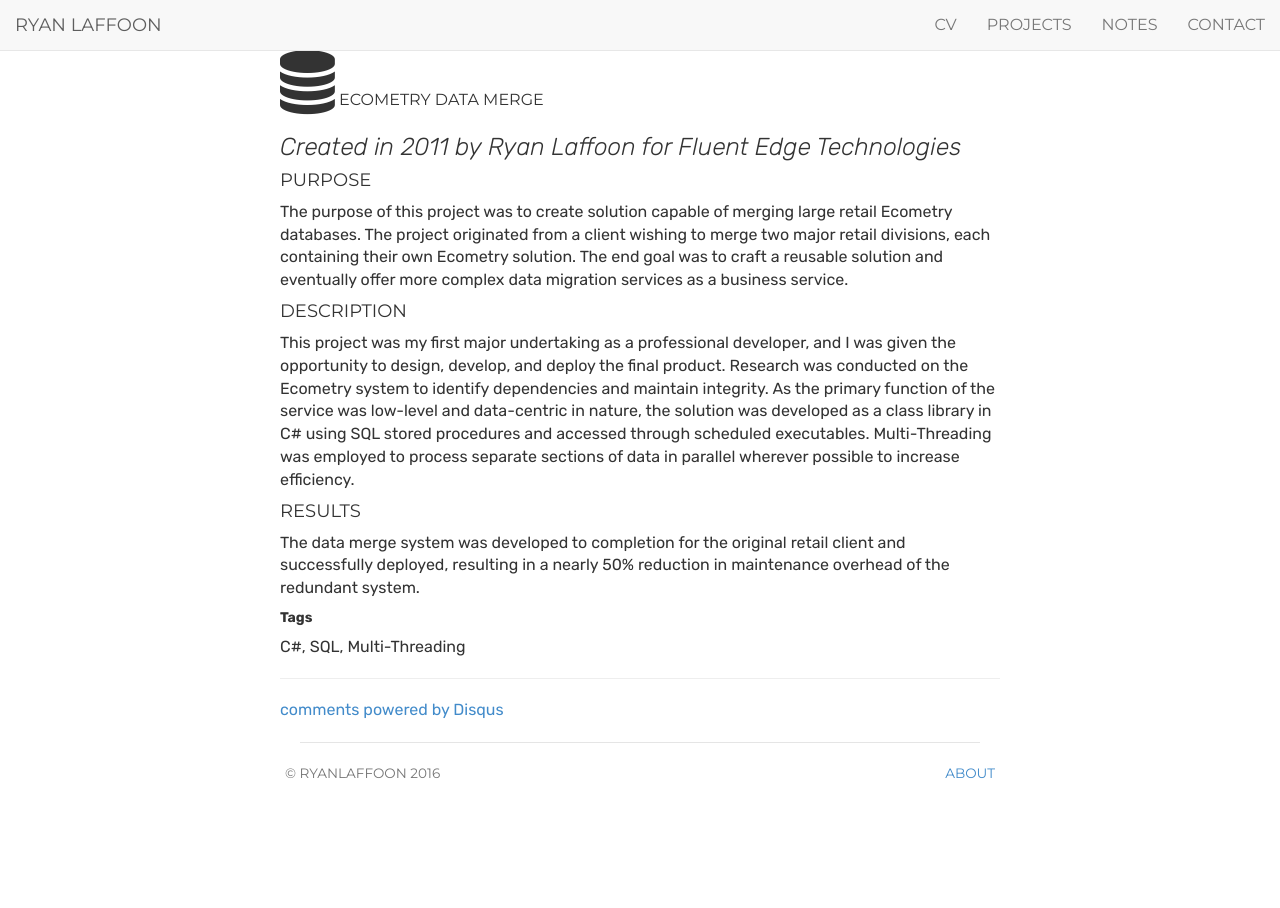
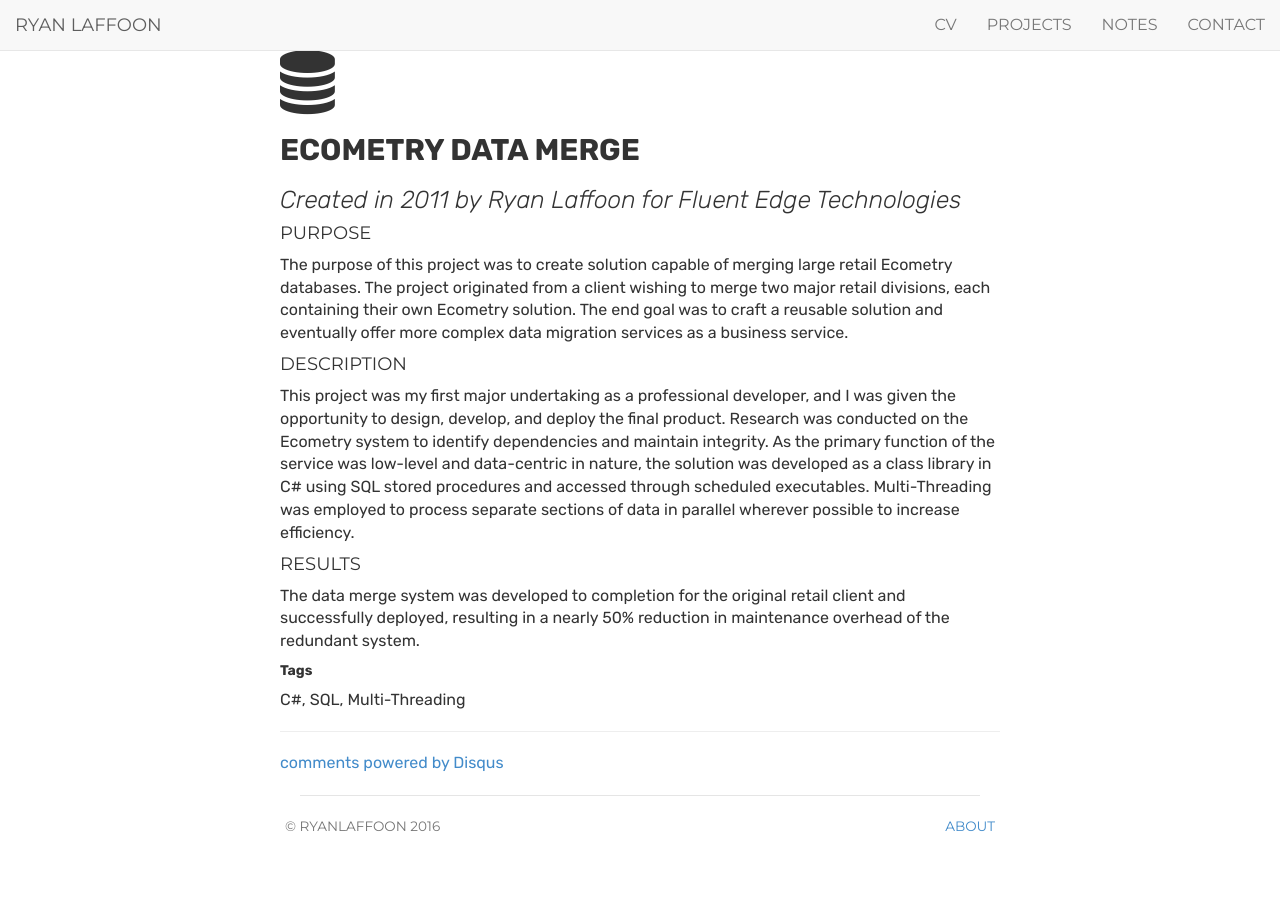
Before and after one commit to ryanlaffoon/ryanlaffoon.github.io, a Jekyll site: the page built from _projects/Ecometry-Data-Merge.md, in a window 1280 px wide. Built offline with Jekyll 4.4.1, drawn with Linux system fonts in a browser that asks for light colours; comment, search, counter and statistics services are not loaded.

Commit message:
Update project.html

```diff
--- a/_layouts/project.html
+++ b/_layouts/project.html
@@ -8,7 +8,7 @@ projects: active
 <div class="projects">
     <div class="project single">
 
-        <span class="title"><i class="{{ project.icon }} fa-4x"></i> {{ project.name }}</span>
+        <span class="title"><i class="{{ project.icon }} fa-4x"></i><h2>{{ project.name }}</h2></span>
 
         <h3 class="credit">
             Created in {{ project.year }} {% if project.author %} by {{ project.author }} {% endif %} {% if project.owner %} for {{ project.owner }} {% endif %}
```
